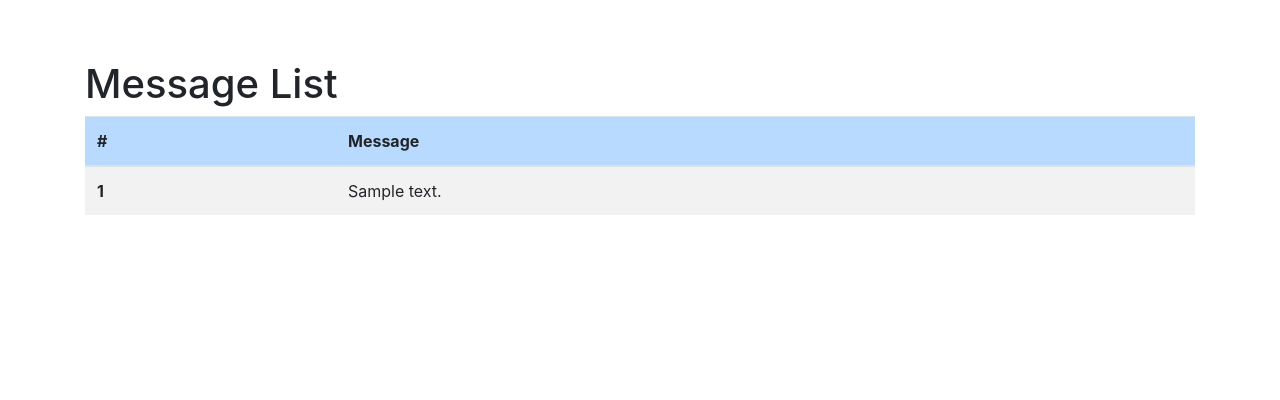
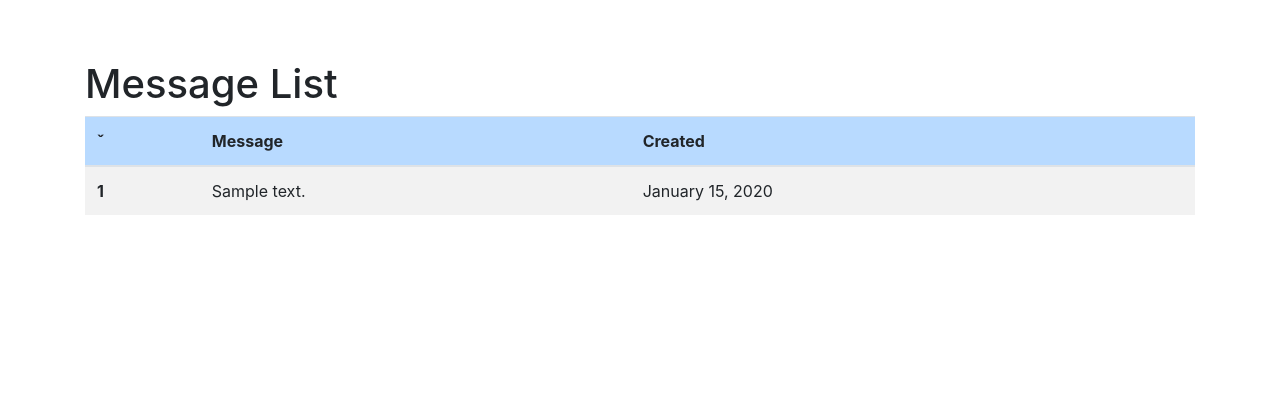
Before and after one commit to balazsscholtz/WebApp, a Python web app: template templates/message_list.html in a window 1280 px wide. Shown: the part 56-456 px from the top of the page. Run offline with Jinja, Linux system fonts and the light colour scheme; the template is opened without the code that fills it: most values are stand-ins (such as "Sample title", 1, 10 or a date in 2020); some libraries are stand-ins or nearby versions.

Commit message:
database list and date works

```diff
--- a/main.py
+++ b/main.py
@@ -32,7 +32,7 @@ class BaseHandler(webapp2.RequestHandler):
 class MainHandler(BaseHandler):
     def get(self):
         params = {
-            "username": "Ninja",
+            "username": "Nerea Novio!",
             "input_text": None,
         }
         self.render_template("landing_page.html", params)
@@ -41,7 +41,7 @@ class MainHandler(BaseHandler):
         msg = Message(message_text=input_text)
         msg.put()
         params = {
-            "username": "Ninja",
+            "username": "Nerea ella es hermosa",
             "input_text": input_text,
         }
         self.render_template("landing_page.html", params)
--- a/models.py
+++ b/models.py
@@ -2,3 +2,4 @@ from google.appengine.ext import ndb
 
 class Message(ndb.Model):
     message_text = ndb.StringProperty()
+    created = ndb.DateTimeProperty(auto_now_add=True)
--- a/templates/base.html
+++ b/templates/base.html
@@ -39,7 +39,7 @@
     </header>
 
     <!-- Begin page content -->
-    <main role="main" class="container">
+    <main role="main" class="container vertical-center">
       {% block main_container %}{% endblock main_container %}
     </main>
 
--- a/templates/landing_page.html
+++ b/templates/landing_page.html
@@ -3,7 +3,7 @@
 {% block title %}SmartNinja WebApp - Landing page{% endblock title %}
 
 {% block main_container %}
-<h1>Hello {{ username }}</h1>
+<h1>Buenas tardes {{ username }}</h1>
 <form method="post" action="/">
     <input name="some_text">
     <button type="submit">Publish</button>
--- a/templates/message_list.html
+++ b/templates/message_list.html
@@ -8,8 +8,9 @@
 <table class="table table-striped">
   <thead>
     <tr class="table-primary">
-      <th scope="col">#</th>
+      <th scope="col">ˇ</th>
       <th scope="col">Message</th>
+      <th scope="col">Created</th>
     </tr>
   </thead>
   <tbody>
@@ -17,6 +18,11 @@
     <tr>
       <th scope="row">{{ loop.index }}</th>
       <td>{{ message.message_text }}</td>
+      <td>
+        {% if message.created %}
+        {{ message.created.strftime("%B %d, %Y") }}
+        {% endif %}
+      </td>
     </tr>
     {% endfor %}
   </tbody>
```
